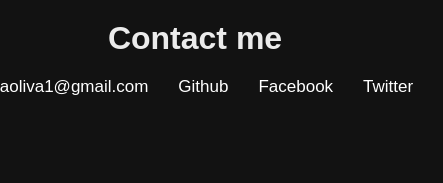
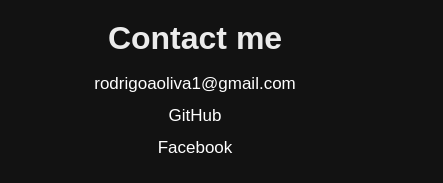
Before and after one commit to rodrigoaoliva/rodrigo-portfolio, a plain HTML site: page index.html in a window 390 px wide. Shown: the part 2332-2515 px from the top of the page, 443 px wide, since content can reach past the window. Before the commit the page ends 2459 px from the top, so only its background shows below. Drawn offline with Linux system fonts and the light colour scheme.

Commit message:
made the footer responsive and added transitions

```diff
--- a/assets/style.css
+++ b/assets/style.css
@@ -181,6 +181,12 @@ main section {
     position: relative;
 }
 
+.project:hover {
+    box-shadow: 0 0 25px rgba(255, 255, 255, 0.22);
+    transition: box-shadow 0.3s;
+
+}
+
 #first-project-height {
     height: 500px;
 }
@@ -216,6 +222,7 @@ main section h1 {
 }
 
 footer {
+    width: 100%;
     padding-top: 20px;
     padding-bottom: 10px;
     border-top: solid 1px #5c5c5cc5;
@@ -230,7 +237,7 @@ footer section {
     flex-direction: row;
 }
 
-footer h3, footer a {
+footer a {
     margin-right: 30px;
     font-weight: 400;
     text-decoration: none;
@@ -238,3 +245,27 @@ footer h3, footer a {
     font-size: 17px;
 
 }
+
+a:hover {
+    color: #ffffff8f;
+    transition: color 0.4s;
+}
+
+@media screen and (max-width:536px) {
+    footer section {
+        display: flex;
+        flex-direction: column;
+        text-align: center;
+        margin: 0px;
+        margin-bottom: 15px;
+        margin-top: 5px;
+
+    }
+}
+
+@media screen and (max-width:536px) {
+    footer a {
+        margin-right: 0;
+        margin-top: 12px;
+    }
+}
--- a/index.html
+++ b/index.html
@@ -83,9 +83,8 @@
         </div>
         <section>
             <a href="mailto:rodrigoaoliva1@gmail.com">rodrigoaoliva1@gmail.com</a>
-            <h3>Github</h3>
-            <h3>Facebook</h3>
-            <h3>Twitter</h3>
+            <a href="https://github.com/rodrigoaoliva" target="_blank">GitHub</a>
+            <a href="https://www.facebook.com/profile.php?id=100087458888871" target="_blank">Facebook</a>
         </section>
     </footer>
     </body>
```
